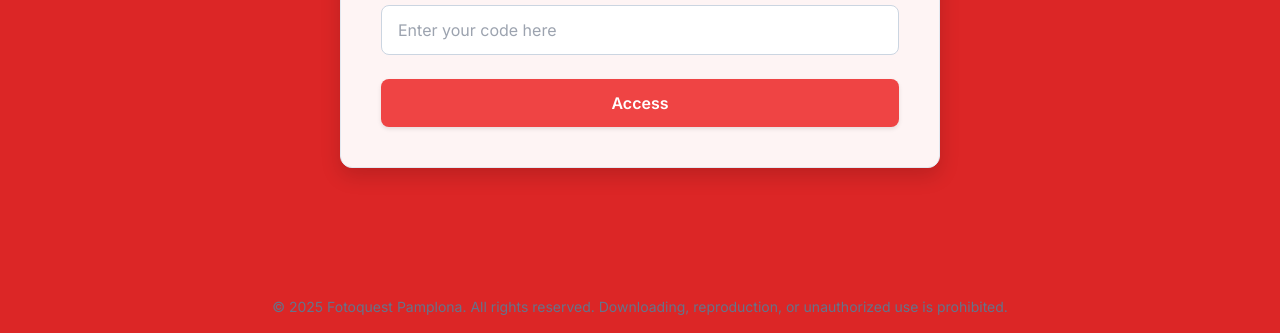
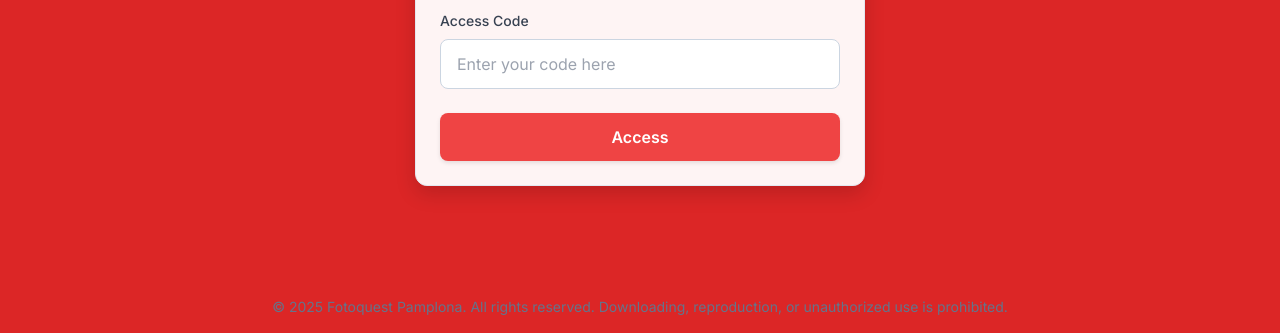
Before and after one commit to Sanfertour/sanfertourweb-chatbot, a website: page index.html in a window 1280 px wide. Shown: the part 467-800 px from the top of the page. Drawn offline with nearby package versions, Linux system fonts and the light colour scheme.

Commit message:
Update index.html

```diff
--- a/index.html
+++ b/index.html
@@ -24,15 +24,6 @@
     margin: 20px auto; /* Agregamos margin auto para centrar la tarjeta si no lo está ya */
 }
 
-/* Puedes mantener tus media queries existentes para .map-container y .map-iframe
-   y, si lo deseas, ajustar el .sap-card también para desktop: */
-@media (min-width: 768px) {
-    .sap-card {
-        padding: 2.5rem; /* Volvemos al padding original para desktop */
-        max-width: 600px; /* Aumentamos el ancho máximo de la tarjeta en desktop */
-        width: 80%; /* Para que la tarjeta ocupe más en pantallas grandes */
-    }
-}
         .sap-input {
             border: 1px solid #cbd5e1; /* Borde gris medio */
             border-radius: 8px;
```
